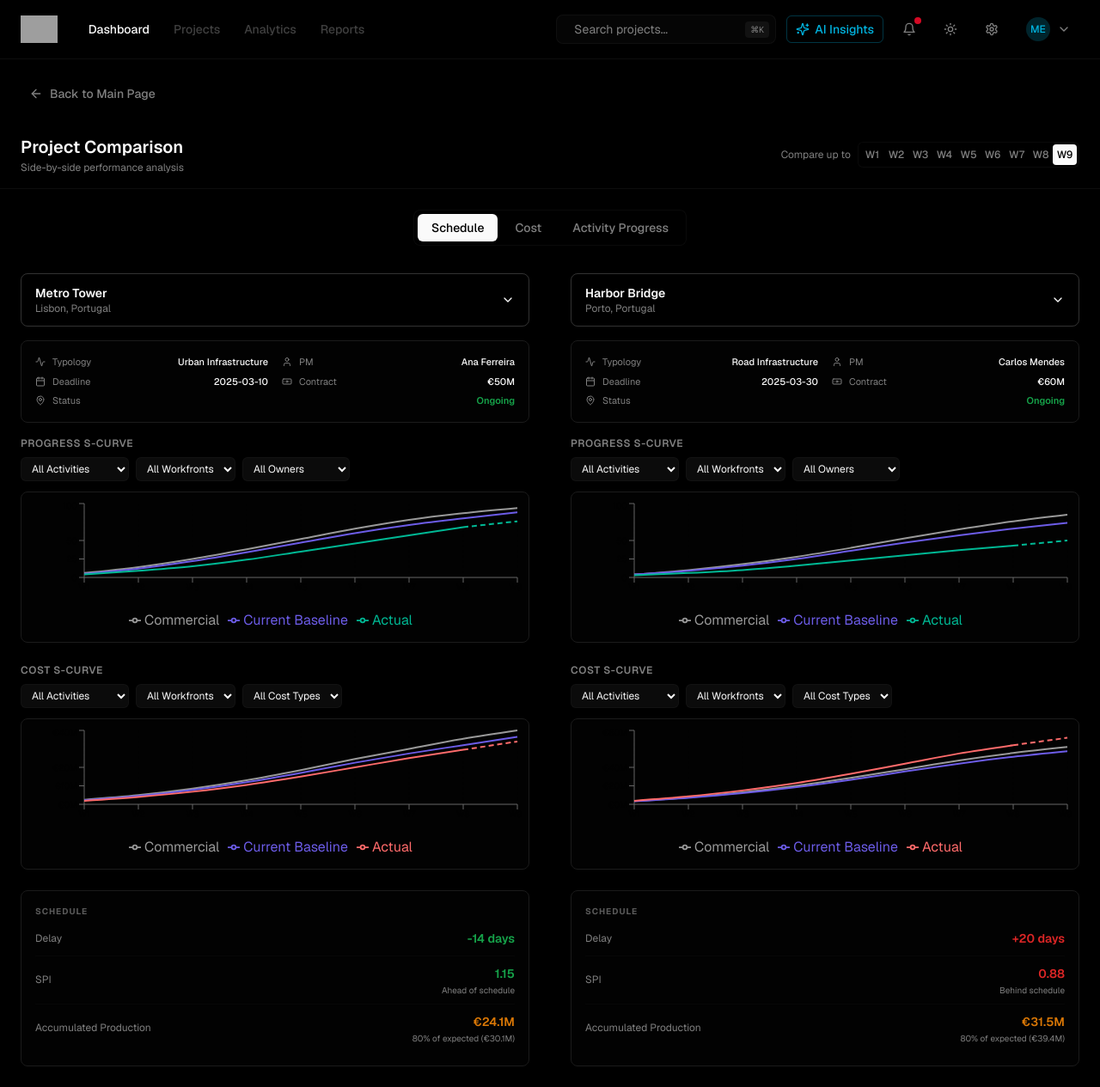
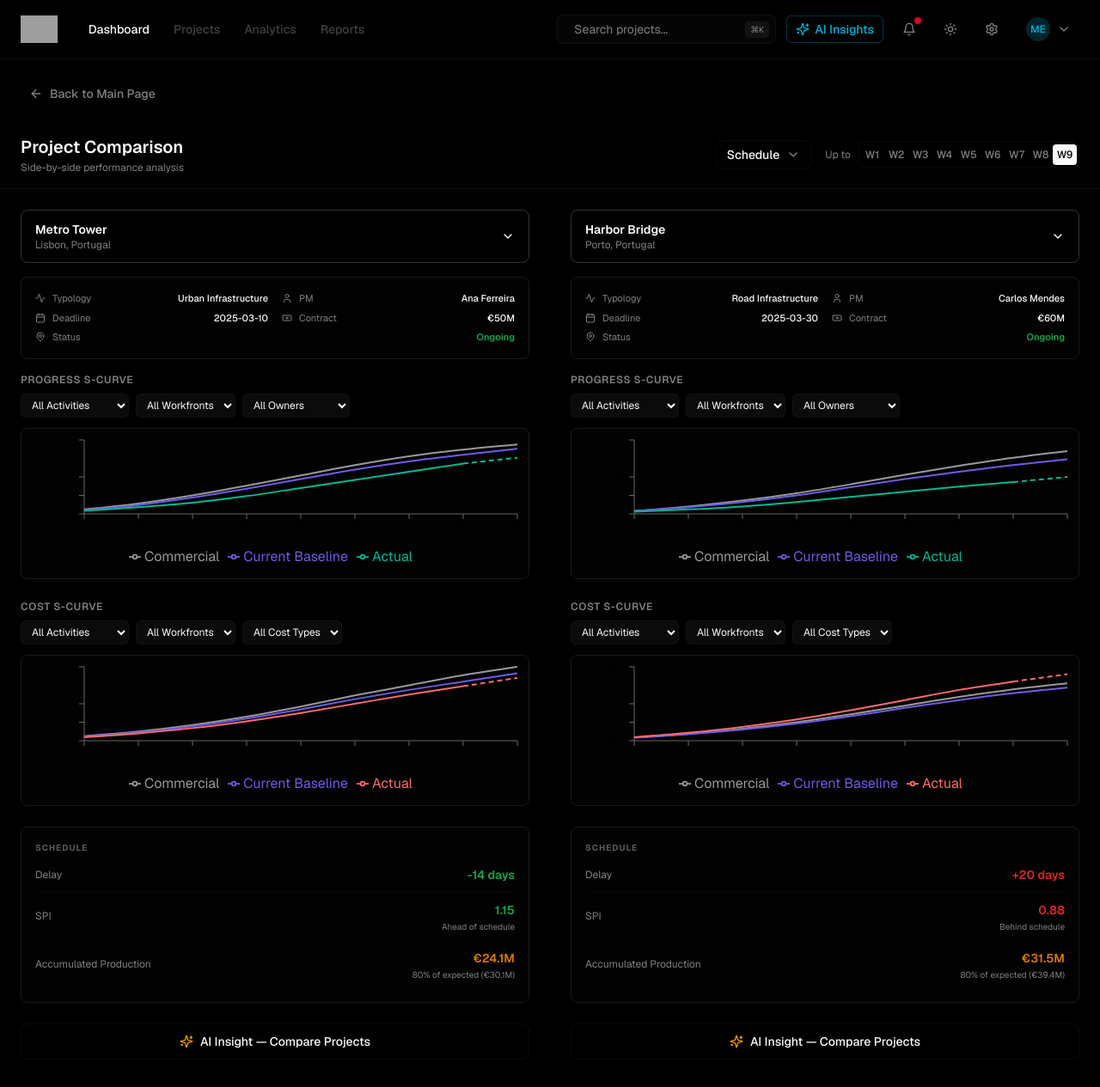
Before and after one commit to danielrebelo-volis/v0-volis-build-dashboard, a Next.js app: page /compare in a window 1280 px wide. Shown: the whole page at 86% size. Built offline with nearby package versions, Linux system fonts and the light colour scheme; grey boxes are pictures that could not be loaded.

Commit message:
feat: add multi-select dropdown and AI Insight button for project comparison
Replace tabs with multi-select dropdown and add AI Insight button for project comparison.

```diff
--- a/components/project-comparison.tsx
+++ b/components/project-comparison.tsx
@@ -1,7 +1,7 @@
 'use client'
 
-import { useState } from 'react'
-import { ChevronDown, MapPin, User, Calendar, Banknote, Activity } from 'lucide-react'
+import { useState, useRef, useEffect } from 'react'
+import { ChevronDown, MapPin, User, Calendar, Banknote, Activity, Sparkles, Loader2 } from 'lucide-react'
 import { ComposedChart, Line, XAxis, YAxis, CartesianGrid, Tooltip, ResponsiveContainer, Legend } from 'recharts'
 import { useChartColors } from '@/hooks/use-chart-colors'
 
@@ -472,19 +472,104 @@ function SCurves({ project, maxWeek }: { project: ComparisonProject; maxWeek: nu
   )
 }
 
+// ─── AI Insight Panel ─────────────────────────────────────────────────────────
+
+function AIInsightPanel({ projectA, projectB, activeCategories }: {
+  projectA: ComparisonProject
+  projectB: ComparisonProject
+  activeCategories: string[]
+}) {
+  const [insight, setInsight] = useState<string>('')
+  const [loading, setLoading] = useState(false)
+  const [open, setOpen] = useState(false)
+
+  const fetchInsight = async () => {
+    if (open && insight) { setOpen(false); return }
+    setOpen(true)
+    setLoading(true)
+    setInsight('')
+
+    const res = await fetch('/api/compare-projects', {
+      method: 'POST',
+      headers: { 'content-type': 'application/json' },
+      body: JSON.stringify({ projectA, projectB, activeCategories }),
+    })
+
+    const reader = res.body?.getReader()
+    const decoder = new TextDecoder()
+    if (!reader) { setLoading(false); return }
+
+    let buffer = ''
+    while (true) {
+      const { done, value } = await reader.read()
+      if (done) break
+      buffer += decoder.decode(value, { stream: true })
+      const lines = buffer.split('\n')
+      buffer = lines.pop() || ''
+      for (const line of lines) {
+        const trimmed = line.trim()
+        if (trimmed.startsWith('data:')) {
+          const data = trimmed.slice(5).trim()
+          if (data === '[DONE]') continue
+          try {
+            const parsed = JSON.parse(data)
+            if (parsed.type === 'text-delta' && parsed.delta) {
+              setInsight(prev => prev + parsed.delta)
+            }
+          } catch { /* skip */ }
+        }
+      }
+    }
+    setLoading(false)
+  }
+
+  return (
+    <div className="mt-6">
+      <button
+        onClick={fetchInsight}
+        className="w-full flex items-center justify-center gap-2 px-4 py-2.5 rounded-lg border border-border/40 bg-background hover:bg-secondary/30 transition-colors text-sm font-medium text-foreground"
+      >
+        {loading ? <Loader2 className="w-4 h-4 animate-spin text-muted-foreground" /> : <Sparkles className="w-4 h-4 text-amber-500" />}
+        {loading ? 'Generating insight...' : open && insight ? 'Hide AI Insight' : 'AI Insight — Compare Projects'}
+      </button>
+
+      {open && (
+        <div className="mt-3 glass-card rounded-lg p-4 border border-amber-500/20">
+          <div className="flex items-center gap-2 mb-3">
+            <Sparkles className="w-3.5 h-3.5 text-amber-500" />
+            <span className="text-[10px] font-bold uppercase tracking-widest text-amber-500/80">AI Analysis</span>
+            <span className="text-[10px] text-muted-foreground ml-auto">Comparing {projectA.name} vs {projectB.name}</span>
+          </div>
+          {loading && !insight && (
+            <div className="flex items-center gap-2 text-xs text-muted-foreground">
+              <Loader2 className="w-3 h-3 animate-spin" />
+              <span>Analysing project data...</span>
+            </div>
+          )}
+          {insight && (
+            <p className="text-xs text-foreground/80 leading-relaxed whitespace-pre-wrap">{insight}</p>
+          )}
+        </div>
+      )}
+    </div>
+  )
+}
+
 // ─── Comparison Side ──────────────────────────────────────────────────────────
 
-type TabType = 'schedule' | 'cost' | 'activity'
+type CategoryKey = 'schedule' | 'cost' | 'activity'
 
 function ComparisonSide({
   selectedProject,
+  otherProject,
   onProjectChange,
-  activeTab,
+  activeCategories,
   maxWeek,
 }: {
   selectedProject: ComparisonProject
+  otherProject: ComparisonProject
   onProjectChange: (p: ComparisonProject) => void
-  activeTab: TabType
+  activeCategories: CategoryKey[]
   maxWeek: number
 }) {
   const [showDropdown, setShowDropdown] = useState(false)
@@ -522,26 +607,93 @@ function ComparisonSide({
       {/* S-curves */}
       <SCurves project={selectedProject} maxWeek={maxWeek} />
 
-      {/* Tab indicator sections */}
-      {activeTab === 'schedule' && <ScheduleSection project={selectedProject} maxWeek={maxWeek} />}
-      {activeTab === 'cost' && <CostSection project={selectedProject} />}
-      {activeTab === 'activity' && <ActivitySection project={selectedProject} />}
+      {/* Active category indicator sections */}
+      <div className="space-y-4">
+        {activeCategories.includes('schedule') && <ScheduleSection project={selectedProject} maxWeek={maxWeek} />}
+        {activeCategories.includes('cost') && <CostSection project={selectedProject} />}
+        {activeCategories.includes('activity') && <ActivitySection project={selectedProject} />}
+      </div>
+
+      {/* AI Insight button */}
+      <AIInsightPanel
+        projectA={selectedProject}
+        projectB={otherProject}
+        activeCategories={activeCategories}
+      />
+    </div>
+  )
+}
+
+// ─── Multi-select Category Dropdown ──────────────────────────────────────────
+
+const CATEGORIES: { value: CategoryKey; label: string }[] = [
+  { value: 'schedule', label: 'Schedule' },
+  { value: 'cost', label: 'Cost' },
+  { value: 'activity', label: 'Activity Progress' },
+]
+
+function CategoryDropdown({ selected, onChange }: { selected: CategoryKey[]; onChange: (v: CategoryKey[]) => void }) {
+  const [open, setOpen] = useState(false)
+  const ref = useRef<HTMLDivElement>(null)
+
+  useEffect(() => {
+    function handleClick(e: MouseEvent) {
+      if (ref.current && !ref.current.contains(e.target as Node)) setOpen(false)
+    }
+    document.addEventListener('mousedown', handleClick)
+    return () => document.removeEventListener('mousedown', handleClick)
+  }, [])
+
+  const toggle = (val: CategoryKey) => {
+    if (selected.includes(val)) {
+      if (selected.length === 1) return // keep at least one
+      onChange(selected.filter(v => v !== val))
+    } else {
+      onChange([...selected, val])
+    }
+  }
+
+  const label = selected.length === 3 ? 'All Indicators' : CATEGORIES.filter(c => selected.includes(c.value)).map(c => c.label).join(', ')
+
+  return (
+    <div className="relative" ref={ref}>
+      <button
+        onClick={() => setOpen(v => !v)}
+        className="flex items-center gap-2 px-3 py-1.5 rounded-lg border border-border/40 bg-background text-sm font-medium text-foreground hover:bg-secondary/20 transition-colors"
+      >
+        <span>{label}</span>
+        <ChevronDown className={`w-4 h-4 text-muted-foreground transition-transform ${open ? 'rotate-180' : ''}`} />
+      </button>
+      {open && (
+        <div className="absolute top-full left-0 mt-2 w-52 border border-border/40 rounded-lg bg-background shadow-lg z-50 p-1">
+          {CATEGORIES.map(cat => (
+            <button
+              key={cat.value}
+              onClick={() => toggle(cat.value)}
+              className="w-full flex items-center gap-3 px-3 py-2 rounded-md hover:bg-secondary/30 transition-colors text-sm text-left"
+            >
+              <div className={`w-4 h-4 rounded border flex items-center justify-center shrink-0 transition-colors ${selected.includes(cat.value) ? 'bg-foreground border-foreground' : 'border-border/60'}`}>
+                {selected.includes(cat.value) && (
+                  <svg className="w-2.5 h-2.5 text-background" fill="none" stroke="currentColor" viewBox="0 0 24 24">
+                    <path strokeLinecap="round" strokeLinejoin="round" strokeWidth={3} d="M5 13l4 4L19 7" />
+                  </svg>
+                )}
+              </div>
+              <span className={selected.includes(cat.value) ? 'text-foreground font-medium' : 'text-muted-foreground'}>{cat.label}</span>
+            </button>
+          ))}
+        </div>
+      )}
     </div>
   )
 }
 
 // ─── Root ─────────────────────────────────────────────────────────────────────
 
-const TABS: { value: TabType; label: string }[] = [
-  { value: 'schedule', label: 'Schedule' },
-  { value: 'cost', label: 'Cost' },
-  { value: 'activity', label: 'Activity Progress' },
-]
-
 export function ProjectComparison() {
   const [leftProject, setLeftProject] = useState<ComparisonProject>(projects[0])
   const [rightProject, setRightProject] = useState<ComparisonProject>(projects[1])
-  const [activeTab, setActiveTab] = useState<TabType>('schedule')
+  const [activeCategories, setActiveCategories] = useState<CategoryKey[]>(['schedule'])
   const [maxWeek, setMaxWeek] = useState<number>(9)
 
   return (
@@ -553,9 +705,13 @@ export function ProjectComparison() {
           <p className="text-xs text-muted-foreground mt-0.5">Side-by-side performance analysis</p>
         </div>
 
+        <div className="flex items-center gap-4">
+          {/* Indicator multi-select */}
+          <CategoryDropdown selected={activeCategories} onChange={setActiveCategories} />
+
           {/* Week filter */}
           <div className="flex items-center gap-2">
-          <span className="text-xs text-muted-foreground">Compare up to</span>
+            <span className="text-xs text-muted-foreground">Up to</span>
             <div className="flex items-center rounded-md border border-border/40 bg-background p-0.5 text-xs font-medium">
               {[1,2,3,4,5,6,7,8,9].map(w => (
                 <button key={w} onClick={() => setMaxWeek(w)}
@@ -566,24 +722,25 @@ export function ProjectComparison() {
             </div>
           </div>
         </div>
+      </div>
 
       <div className="p-6">
-        {/* Indicator tab selector */}
-        <div className="flex justify-center mb-8">
-          <div className="flex items-center rounded-lg border border-border/40 bg-background p-1 gap-1">
-            {TABS.map(tab => (
-              <button key={tab.value} onClick={() => setActiveTab(tab.value)}
-                className={`px-4 py-1.5 rounded-md text-sm font-medium transition-all ${activeTab === tab.value ? 'bg-foreground text-background' : 'text-muted-foreground hover:text-foreground'}`}>
-                {tab.label}
-              </button>
-            ))}
-          </div>
-        </div>
-
         {/* Two-column comparison */}
         <div className="grid grid-cols-1 lg:grid-cols-2 gap-12">
-          <ComparisonSide selectedProject={leftProject} onProjectChange={setLeftProject} activeTab={activeTab} maxWeek={maxWeek} />
-          <ComparisonSide selectedProject={rightProject} onProjectChange={setRightProject} activeTab={activeTab} maxWeek={maxWeek} />
+          <ComparisonSide
+            selectedProject={leftProject}
+            otherProject={rightProject}
+            onProjectChange={setLeftProject}
+            activeCategories={activeCategories}
+            maxWeek={maxWeek}
+          />
+          <ComparisonSide
+            selectedProject={rightProject}
+            otherProject={leftProject}
+            onProjectChange={setRightProject}
+            activeCategories={activeCategories}
+            maxWeek={maxWeek}
+          />
         </div>
       </div>
     </div>
--- a/package.json
+++ b/package.json
@@ -37,7 +37,9 @@
     "@radix-ui/react-toggle": "1.1.1",
     "@radix-ui/react-toggle-group": "1.1.1",
     "@radix-ui/react-tooltip": "1.1.6",
+    "@types/topojson-specification": "^1.0.5",
     "@vercel/analytics": "1.3.1",
+    "ai": "^6.0.141",
     "autoprefixer": "^10.4.20",
     "class-variance-authority": "^0.7.1",
     "clsx": "^2.1.1",
@@ -54,7 +56,6 @@
     "react-hook-form": "^7.60.0",
     "react-resizable-panels": "^2.1.7",
     "react-simple-maps": "^3.0.0",
-    "@types/topojson-specification": "^1.0.5",
     "recharts": "2.15.4",
     "sonner": "^1.7.4",
     "tailwind-merge": "^3.3.1",
```
Also changed, not shown: app/api/compare-projects/route.ts (added, +38 -0 lines), 1 other file (tests, documents, lock files or other folders). Lines whose indentation alone changed are shown as unchanged.
